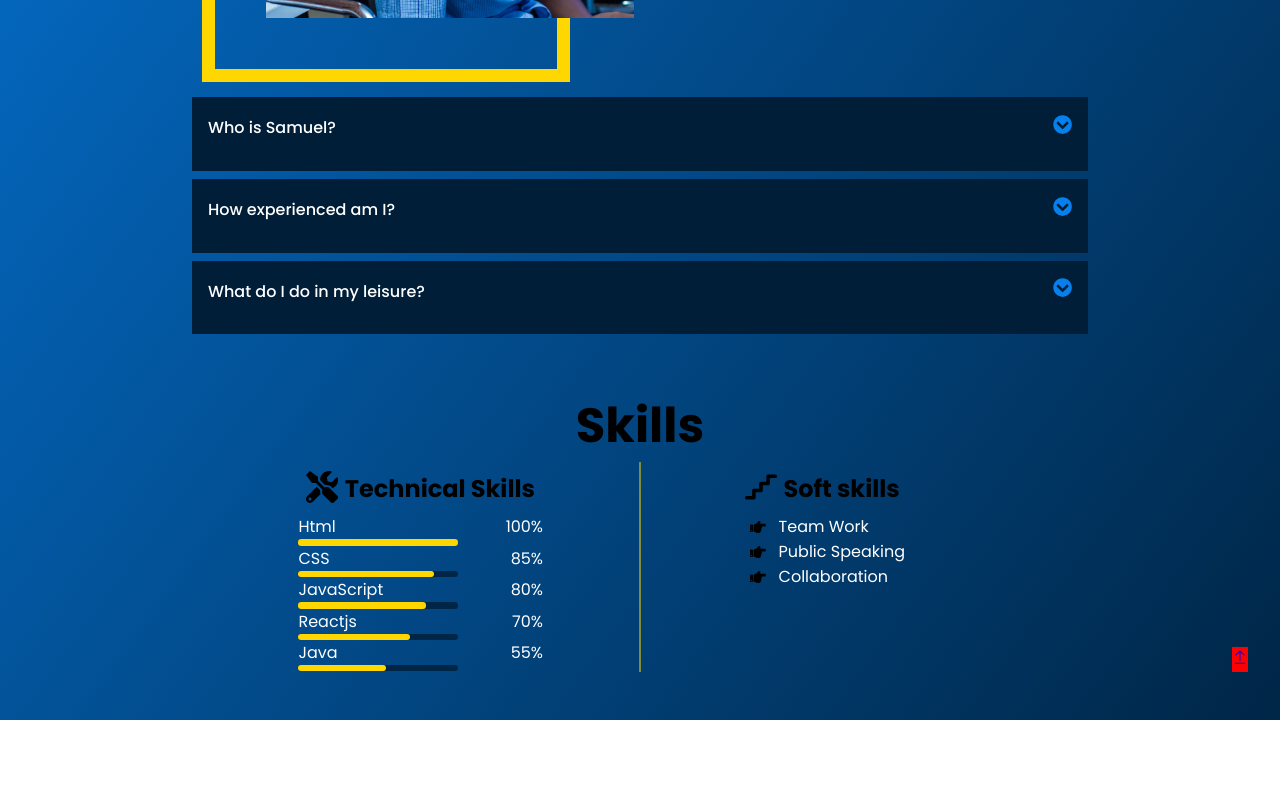
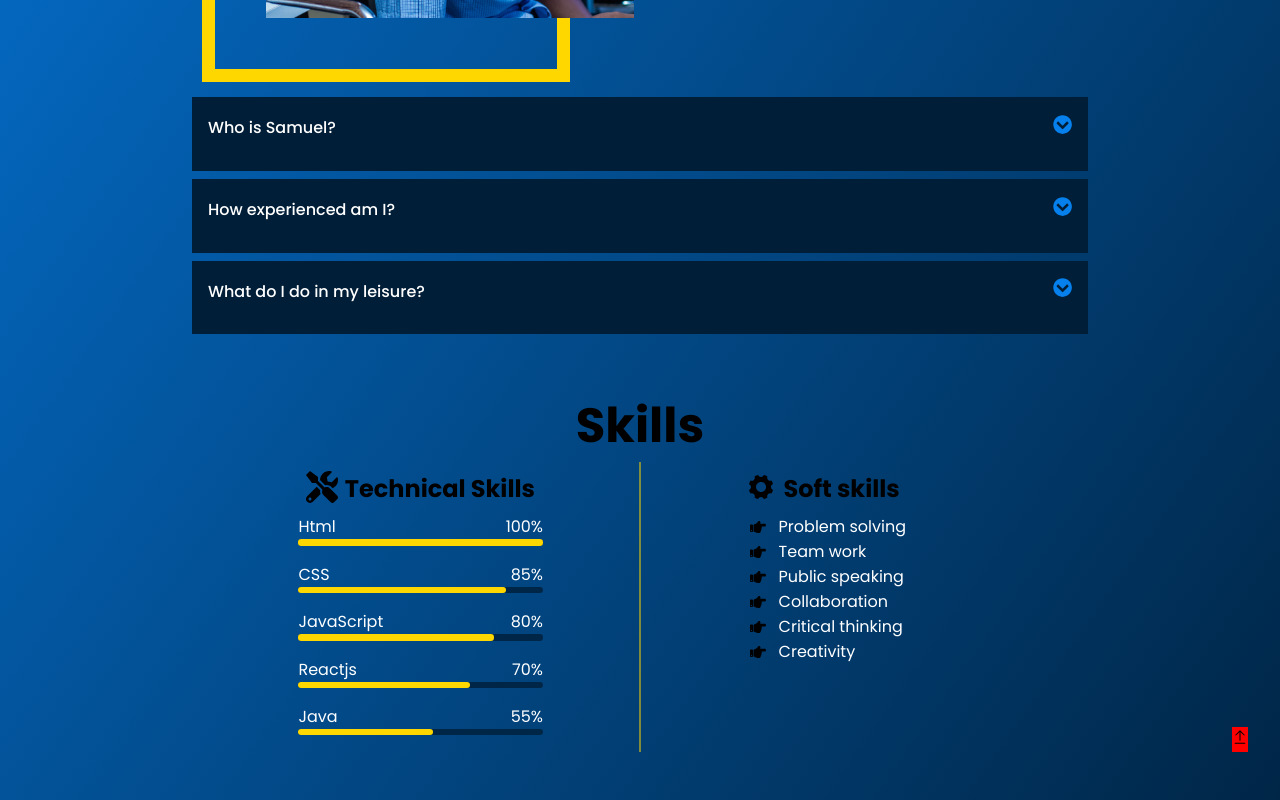
Before and after one commit to Psamm-y/React-projects, a React (Vite) app: page / in a window 1280 px wide. Shown: the part 1014-1814 px from the top of the page. Before the commit the page ends 1734 px from the top, so only its background shows below. Built offline with nearby package versions, Linux system fonts and the light colour scheme.

Commit message:
refactor

```diff
--- a/src/porfolio shi/About.jsx
+++ b/src/porfolio shi/About.jsx
@@ -15,7 +15,7 @@ const About = () => {
       </div>
       <div className="main-about">
         <div className="about-image">
-          <img src={image} alt="" />
+          <img src={image} alt="image of Psammy" />
           <div className="square"></div>
         </div>
         <div className="info-section">
--- a/src/porfolio shi/Home.jsx
+++ b/src/porfolio shi/Home.jsx
@@ -5,7 +5,7 @@ import { FaXTwitter } from 'react-icons/fa6';
 import { FaGithub } from 'react-icons/fa';
 import './home.css';
 import './styles.css';
-import { GoMoveToTop } from 'react-icons/go';
+
 const Home = () => {
   return (
     <>
@@ -46,15 +46,10 @@ const Home = () => {
             </div>
           </div>
           <div className="image">
-            <img src={Matriculation} alt="" />
+            <img src={Matriculation} alt="my image" />
           </div>
         </section>
       </main>
-      <div className="move-to-top">
-        <a href="#">
-          <GoMoveToTop />
-        </a>
-      </div>
     </>
   );
 };
--- a/src/porfolio shi/Portfolio.jsx
+++ b/src/porfolio shi/Portfolio.jsx
@@ -12,6 +12,20 @@ const Portfolio = () => {
     document.title = 'Psammy Porfolio';
   }, []);
 
+  const handleScroll = () => {
+    if (window.scrollY > 100) {
+      setShowButton(true);
+    } else {
+      setShowButton(false);
+    }
+  };
+
+  useEffect(() => {
+    window.addEventListener('scroll', handleScroll);
+    return () => {
+      window.removeEventListener(scroll, handleScroll);
+    };
+  }, []);
   const [active, setActive] = useState(false);
   return (
     <div className="portfolio">
--- a/src/porfolio shi/Skills.jsx
+++ b/src/porfolio shi/Skills.jsx
@@ -8,6 +8,7 @@ import {
 import { technicalSkills, softSkills } from './utils/skills';
 import './skills.css';
 import { FaStairs } from 'react-icons/fa6';
+import { IoIosSettings } from 'react-icons/io';
 const Skills = () => {
   return (
     <div className="skills-section" id="skills">
@@ -39,7 +40,7 @@ const Skills = () => {
         </div>
         <div className="soft">
           <div className="soft-header">
-            <FaStairs className="icon" />
+            <IoIosSettings className="icon" />
             <h3>Soft skills</h3>
           </div>
           <div className="skills-list">
--- a/src/porfolio shi/skills.css
+++ b/src/porfolio shi/skills.css
@@ -47,7 +47,7 @@
 .whole-bar {
   position: relative;
   height: 0.4em;
-  width: 10em;
+  width: 100%;
   background-color: var(--secondary-color);
   border-radius: 0.2em;
 }
@@ -76,6 +76,9 @@
 .soft .skills-list span {
   color: black;
 }
+.skill {
+  margin-bottom: 1em;
+}
 @media only screen and (max-width: 760px) {
   .skills-grid {
     grid-template-columns: 1fr;
--- a/src/porfolio shi/styles.css
+++ b/src/porfolio shi/styles.css
@@ -16,13 +16,15 @@ body {
   padding-top: 5em;
 }
 .move-to-top {
-  text-decoration: none;
-  color: inherit;
   position: fixed;
   bottom: 2em;
   right: 2em;
   background-color: var(--third-color);
 }
+.move-to-top a {
+  text-decoration: none;
+  color: inherit;
+}
 .portfolio {
   position: relative;
 }
--- a/src/porfolio shi/utils/skills.js
+++ b/src/porfolio shi/utils/skills.js
@@ -23,4 +23,4 @@ export const technicalSkills = [
     skillPercentage:"55%"
 }]
 
-export const softSkills= ["Team Work","Public Speaking","Collaboration"]
+export const softSkills= ["Problem solving","Team work","Public speaking","Collaboration","Critical thinking","Creativity"]
```
